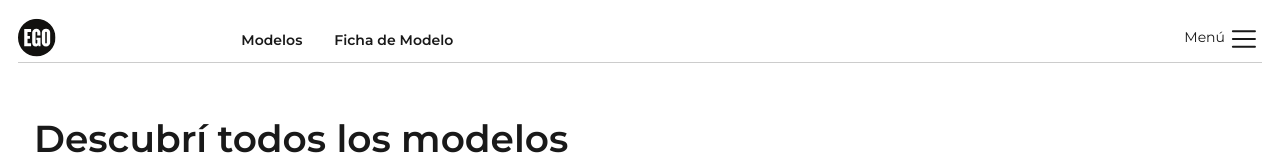
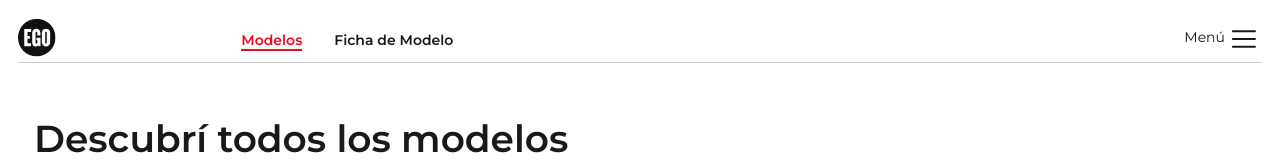
Before and after one commit to ClaudioLucero/cars-app, a React (Create React App) app: page / in a window 1280 px wide. Shown: the top 160 px of the page. Built offline with nearby package versions, Linux system fonts and the light colour scheme; no server answers.

Commit message:
CardDetail. Router

```diff
--- a/package.json
+++ b/package.json
@@ -11,6 +11,7 @@
     "@types/react-dom": "^18.3.0",
     "react": "^18.3.1",
     "react-dom": "^18.3.1",
+    "react-router-dom": "^6.26.0",
     "react-scripts": "5.0.1",
     "sass": "^1.77.8",
     "typescript": "^4.9.5",
--- a/src/App.tsx
+++ b/src/App.tsx
@@ -1,16 +1,24 @@
 import React from 'react';
+import { BrowserRouter as Router, Route, Routes, Navigate } from 'react-router-dom';
 import Header from './components/Header';
 import Main from './components/Main';
 import Footer from './components/Footer';
+import CarDetails from './components/CardDetails';
 import './styles/index.scss'; // Importa los estilos globales
 
 const App: React.FC = () => {
   return (
-    <div className="App">
-      <Header />
-      <Main />
-      <Footer />
-    </div>
+    <Router>
+      <div className="App">
+        <Header />
+        <Routes>
+          <Route path="/" element={<Main />} />
+          <Route path="/home" element={<Navigate to="/" />} /> {/* Redirige /home a / */}
+          <Route path="/car/:id" element={<CarDetails />} /> {/* Ruta para los detalles del auto */}
+        </Routes>
+        <Footer />
+      </div>
+    </Router>
   );
 };
 
--- a/src/components/Card.tsx
+++ b/src/components/Card.tsx
@@ -1,16 +1,24 @@
 import React from 'react';
+import { useNavigate } from 'react-router-dom';
 import '../styles/index.scss';
 
 interface CardProps {
+  id: number;
   name: string;
   year: number;
   price: number;
   thumbnail: string;
 }
 
-const Card: React.FC<CardProps> = ({ name, year, price, thumbnail }) => {
+const Card: React.FC<CardProps> = ({ id, name, year, price, thumbnail }) => {
+  const navigate = useNavigate();
+
+  const handleClick = () => {
+    navigate(`/car/${id}`, { state: { carId: id } });
+  };
+
   return (
-    <div className="card">
+    <div className="card" onClick={handleClick}>
       <div className="card__info">
         <h3 className="card__name">{name}</h3>
         <p className="card__details">
--- /dev/null
+++ b/src/components/CardDetails.tsx
@@ -0,0 +1,64 @@
+import React, { useEffect, useState } from 'react';
+import { useParams, useNavigate } from 'react-router-dom';
+import { Car } from '../types/car';
+import Loader from './Loader';
+import '../styles/index.scss';
+
+const CarDetails: React.FC = () => {
+  const { id } = useParams<{ id: string }>();
+  const [car, setCar] = useState<Car | null>(null);
+  const [loading, setLoading] = useState<boolean>(true);
+  const navigate = useNavigate();
+
+  useEffect(() => {
+    const fetchCarDetails = async () => {
+      if (!id) {
+        // Si el id no está presente, redirige a la página principal
+        navigate('/');
+        return;
+      }
+
+      try {
+        const response = await fetch(`https://challenge.egodesign.dev/api/models/${id}`);
+        if (!response.ok) {
+          throw new Error('Car not found');
+        }
+        const data = await response.json();
+        setCar(data);
+      } catch (error) {
+        console.error('Error fetching car details:', error);
+        setCar(null); // Configura car como null en caso de error
+      } finally {
+        setLoading(false);
+      }
+    };
+
+    fetchCarDetails();
+  }, [id, navigate]);
+
+  if (loading) {
+    return <Loader />;
+  }
+
+  if (!car || !id) {
+    return (
+      <div className="car-details">
+        <h2>Detalles del Auto</h2>
+        <p>Selecciona un auto en la página principal para visualizarlo.</p>
+        <button onClick={() => navigate('/')}>Volver a la Página Principal</button>
+      </div>
+    );
+  }
+
+  return (
+    <div className="car-details">
+      <h2>{car.name}</h2>
+      <img src={car.thumbnail} alt={car.name} />
+      <p>Año: {car.year}</p>
+      <p>Precio: ${car.price}</p>
+      {/* Agrega más detalles según sea necesario */}
+    </div>
+  );
+};
+
+export default CarDetails;
--- a/src/components/Header.tsx
+++ b/src/components/Header.tsx
@@ -1,4 +1,5 @@
 import React, { useState } from 'react';
+import { Link, useLocation } from 'react-router-dom';
 import '../styles/index.scss';
 import SideMenu from '../components/SideMenu';
 import Logo from '../assets/Logo.svg';
@@ -6,6 +7,7 @@ import Group from '../assets/Group.svg';
 
 const Header: React.FC = () => {
   const [isMenuOpen, setIsMenuOpen] = useState(false);
+  const location = useLocation();
 
   const toggleMenu = () => {
     setIsMenuOpen(!isMenuOpen);
@@ -14,6 +16,11 @@ const Header: React.FC = () => {
   const closeMenu = () => {
     setIsMenuOpen(false);
   };
+
+  const getNavLinkClass = (path: string) => {
+    return location.pathname === path ? 'active-link' : '';
+  };
+
   return (
     <>
       <header className="header">
@@ -23,10 +30,15 @@ const Header: React.FC = () => {
         <nav className="header__nav">
           <ul>
             <li>
-              <a href="#modelos">Modelos</a>
+              <Link to="/" className={getNavLinkClass('/')}>Modelos</Link>
             </li>
             <li>
-              <a href="#ficha-modelo">Ficha de Modelo</a>
+              <Link
+                to={`/car/${location.state?.carId || ''}`}
+                className={getNavLinkClass(`/car/${location.state?.carId || ''}`)}
+              >
+                Ficha de Modelo
+              </Link>
             </li>
           </ul>
         </nav>
--- a/src/components/Main.tsx
+++ b/src/components/Main.tsx
@@ -1,5 +1,5 @@
 import React, { useEffect, useState } from 'react';
-import { Car } from '../types/car';
+import { Car } from '../types/car'; // Ajusta la ruta según sea necesario
 import Loader from './Loader';
 import Card from './Card';
 import FilterIcon from '../assets/StayBlack.svg'; // Ajusta la ruta según sea necesario
@@ -79,7 +79,7 @@ const Main: React.FC = () => {
 
   return (
     <main className="main">
-      {/*  Título */}
+      {/* Título */}
       <section className="main__title">
         <h1>Descubrí todos los modelos</h1>
       </section>
@@ -201,9 +201,10 @@ const Main: React.FC = () => {
             <Loader /> {/* Muestra el Loader solo dentro de main__gallery */}
           </div>
         ) : (
-          sortedCars().map((item) => (
+          sortedCars().map((item: Car) => (
             <Card
               key={item.id}
+              id={item.id} // El id se pasa como número, que es el tipo esperado en el componente Card
               name={item.name}
               year={item.year}
               price={item.price}
--- /dev/null
+++ b/src/styles/components/_card-details.scss
@@ -0,0 +1,13 @@
+.car-details {
+    // Estilos para el componente de detalles del auto
+    h2 {
+      font-size: 2rem;
+    }
+    img {
+      width: 100%;
+      height: auto;
+    }
+    p {
+      font-size: 1.2rem;
+    }
+  }
--- a/src/styles/components/_header.scss
+++ b/src/styles/components/_header.scss
@@ -21,6 +21,22 @@
 
 .header__nav {
   flex: 4 1;
+}
+.header__nav a {
+  text-decoration: none;
+  color: #191919;
+  font-family: 'Montserrat', sans-serif;
+  font-size: 14px;
+  font-weight: 600;
+  line-height: 17.07px;
+  text-align: left;
+  border-bottom: 2px solid transparent; // Añadido para el efecto de borde
+  transition: color 0.3s, border-bottom 0.3s;
+}
+
+.header__nav a.active-link {
+  color: #EB0A1E;
+  border-bottom: 2px solid #EB0A1E;
 }
 
 .header__nav ul {
--- a/src/styles/index.scss
+++ b/src/styles/index.scss
@@ -5,6 +5,7 @@
 @import './components/card';
 @import './components/loader';
 @import './components/side-menu';
+@import './components/card-details';
 
 .App {
   display: grid;
```
Also changed, not shown: src/services/cardService.ts (renamed from src/services/cardServise.ts), 1 other file (tests, documents, lock files or other folders).
